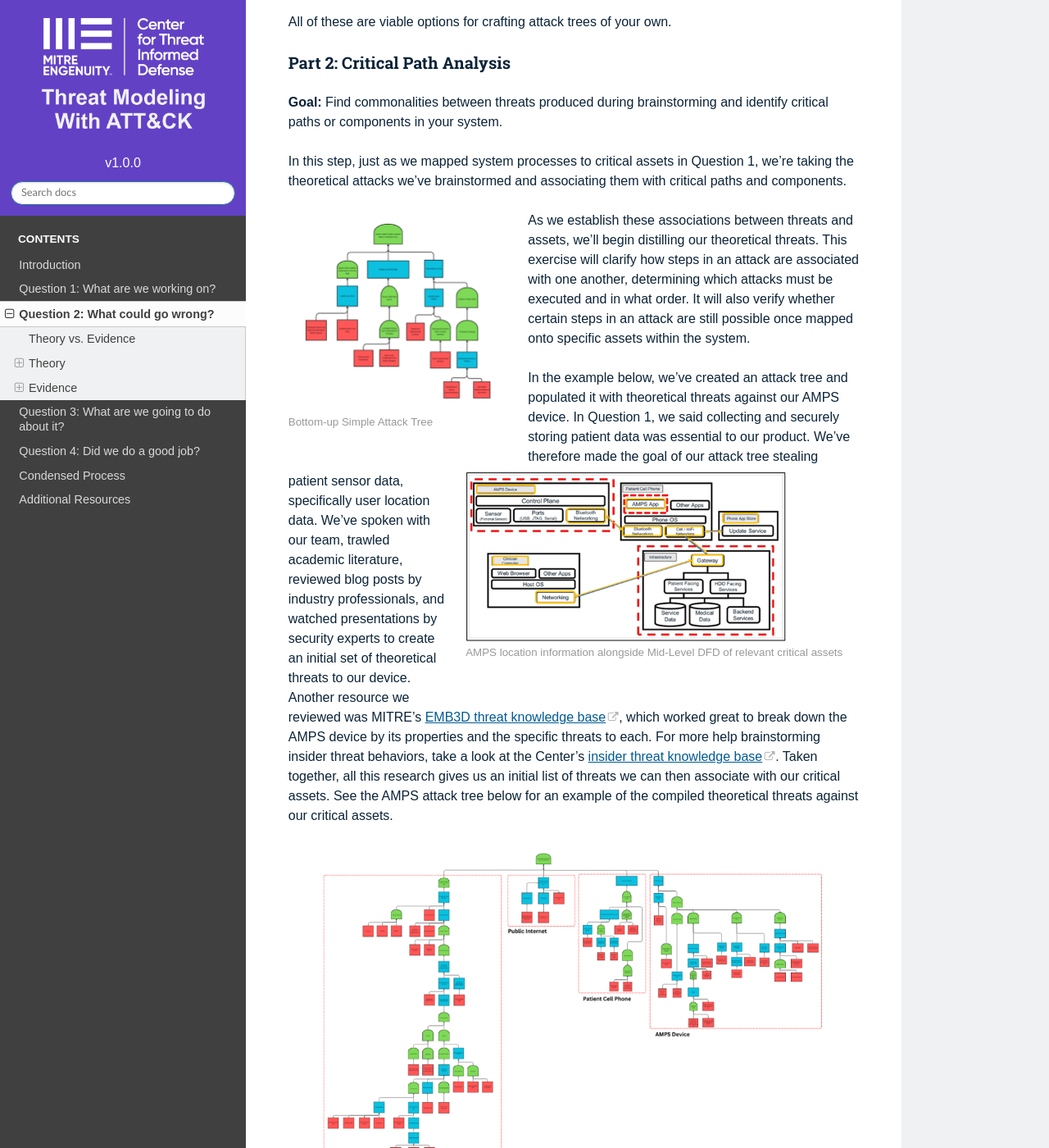
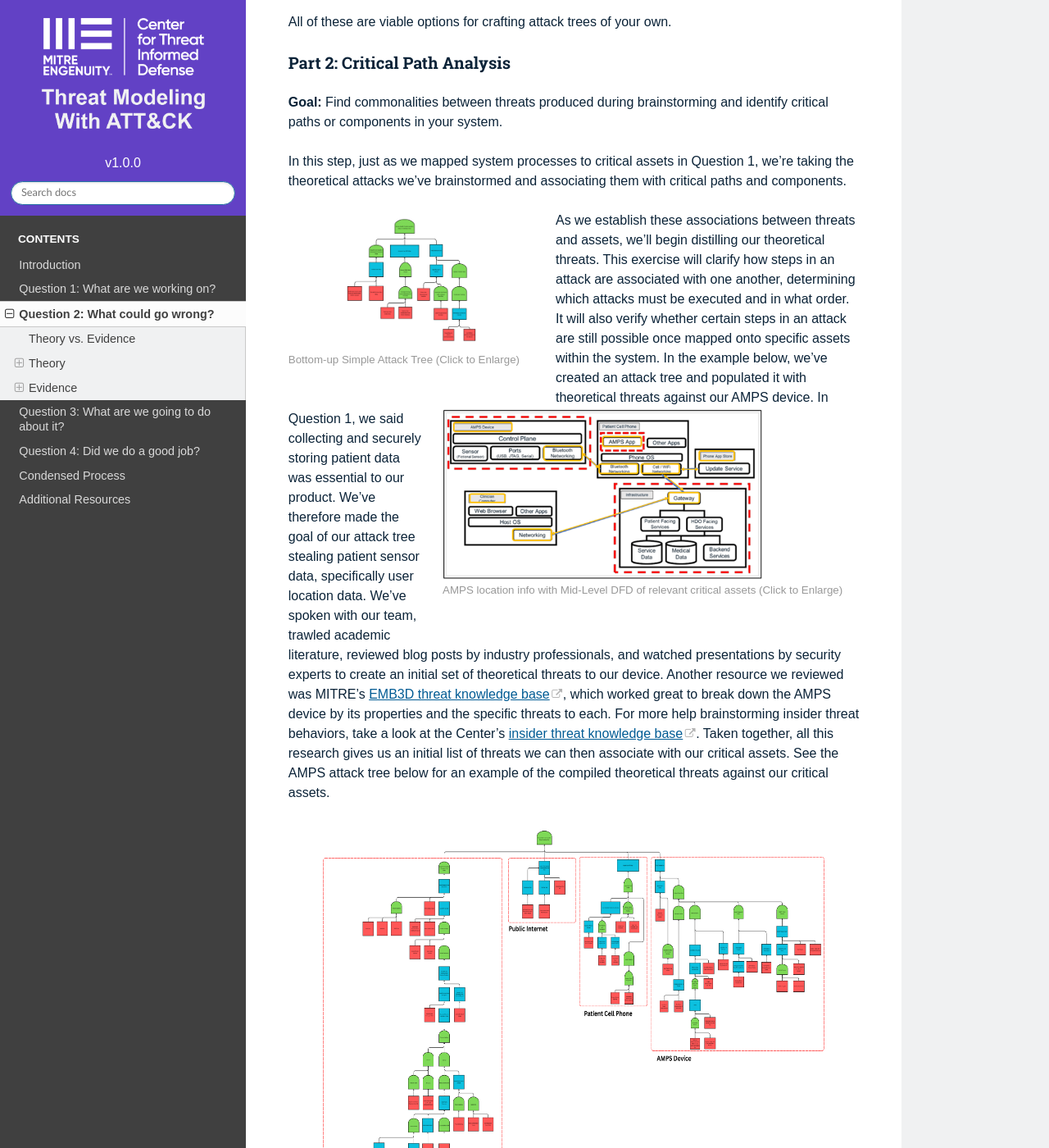
Before and after one commit to center-for-threat-informed-defense/threat-modeling-with-attack, a Sphinx documentation site: the page built from docs/question-2.rst, in a window 1280 px wide and 1400 px high, scrolled down 5016 px. Shown: the whole window at 82% size. Built offline with Sphinx 7.4.7 and the Read the Docs theme 2.0.0, drawn with Linux system fonts in a browser that asks for light colours; some of the changed text lies outside the part shown.

Commit message:
update to graphics

```diff
--- a/docs/question-2.rst
+++ b/docs/question-2.rst
@@ -109,31 +109,30 @@
 
 In this step, just as we mapped system processes to critical assets in Question 1, we’re taking the theoretical attacks we’ve brainstormed and associating them with critical paths and components.
 
-.. figure:: /_static/13.png
+.. figure:: /_static/simpletree.png
     :alt: Bottom-up Simple Attack Tree
-    :scale: 50%
+    :scale: 5%
     :align: left
 
-    Bottom-up Simple Attack Tree
+    Bottom-up Simple Attack Tree (Click to Enlarge)
 
 .. figure:: /_static/14.png
     :alt: AMPS location information alongside Mid-Level DFD of relevant critical assets
     :scale: 65%
     :align: right
 
-    AMPS location information alongside Mid-Level DFD of relevant critical assets
+    AMPS location info with Mid-Level DFD of relevant critical assets (Click to Enlarge)
 
 As we establish these associations between threats and assets, we’ll begin distilling our theoretical threats. This exercise will clarify how steps in an attack are associated with one another, determining which attacks must be executed and in what order. It will also verify whether certain steps in an attack are still possible once mapped onto specific assets within the system.
-
 In the example below, we’ve created an attack tree and populated it with theoretical threats against our AMPS device. In Question 1, we said collecting and securely storing patient data was essential to our product. We’ve therefore made the goal of our attack tree stealing patient sensor data, specifically user location data. We’ve spoken with our team, trawled academic literature, reviewed blog posts by industry professionals, and watched presentations by security experts to create an initial set of theoretical threats to our device.
 Another resource we reviewed was MITRE’s `EMB3D threat knowledge base <https://emb3d.mitre.org/properties-list/>`_, which worked great to break down the AMPS device by its properties and the specific threats to each. For more help brainstorming insider threat behaviors, take a look at the Center’s `insider threat knowledge base <https://center-for-threat-informed-defense.github.io/insider-threat-ttp-kb/introduction/>`_. Taken together, all this research gives us an initial list of threats we can then associate with our critical assets. See the AMPS attack tree below for an example of the compiled theoretical threats against our critical assets.
 
-.. figure:: /_static/15.png
+.. figure:: /_static/fulltheorytree.png
     :alt: Example AMPS attack tree mapped to our critical assets
-    :scale: 65%
+    :scale: 15%
     :align: center
 
-    Example AMPS attack tree mapped to our critical assets
+    Example AMPS attack tree mapped to our critical assets (Click to Enlarge)
 
 Part 3: Translating Attack Tree Concepts into ATT&CK TTPs
 ~~~~~~~~~~~~~~~~~~~~~~~~~~~~~~~~~~~~~~~~~~~~~~~~~~~~~~~~~
@@ -437,9 +436,9 @@
 
 This step lets us calculate the level of threat associated with specific attack vectors and TTPs. The end goal of this step is to prioritize which threats to mitigate in Question 3. Note, if you are limited on time you can skip this step and proceed directly to Question 3 with your long list of TTPs. However, conducting this scoring step might save you more time in Question 3 by enabling you to focus only on high-threat TTPs.
 
-.. figure:: /_static/26.png
+.. figure:: /_static/scoringgraphic.png
     :alt: Theory and Evidence Scoring Scale
-    :scale: 75%
+    :scale: 30%
     :align: left
 
     Theory and Evidence Scoring Scale
@@ -478,9 +477,9 @@
 
 The more factors that apply for either theory or evidence, the further you move in the table right or down, respectively. The simplest form of this analysis assigns an equal value to all factors (i.e., a weight of 1). However, you may find that some factors should be treated with more importance to suit your prioritization needs. For example, you may give TTPs associated with external system boundaries (i.e., external network connections) extra weight to prioritize developing mitigations for system entry points.
 
-.. figure:: /_static/27.png
+.. figure:: /_static/scoringplot.png
     :alt: Example TTPs Plotted on Scoring Scale
-    :scale: 80%
+    :scale: 30%
     :align: right
 
     Example TTPs Plotted on Scoring Scale
@@ -514,9 +513,9 @@
 
 On the evidence side, the above culminates in **1/5 factors** applying here, indicating **little or weak supporting evidence**. Together, the theory and evidence place this TTP toward the upper-right on the figure, which gives this TTP a medium priority under normal weighting.
 
-.. figure:: /_static/28.png
+.. figure:: /_static/scoringpriority.png
     :alt: Example TTPs on Scoring Scale Prioritized
-    :scale: 75%
+    :scale: 25%
     :align: right
 
     Example TTPs on Scoring Scale Prioritized
@@ -595,9 +594,9 @@
 It is important to note that Factors 3, 4, and 5 are all considered with restricted time windows, as allowing all instances of a TTP may lead to over-scoring based on “stale” information; i.e., a campaign that occurred two years prior, while informational, does not carry the same urgency as a campaign actively happening within the last month.
 After scoring, the TTPs can be placed on a heatmap overlay, then sorted by grouping from highest to lowest priority. The following figure illustrates the outcome of this process. Points on the heatmap with multiple listings represent TTPs that achieved the same score. Note that in this example, T1556 and T1059.001 could have their positions exchanged, depending on whether your priorities align closer to Theory or Evidence factors.
 
-.. figure:: /_static/29.png
+.. figure:: /_static/scoringplotpriority.png
     :alt: Example TTPs on Scoring Scale Prioritized by Score
-    :scale: 100%
+    :scale: 30%
     :align: center
 
     Example TTPs on Scoring Scale Prioritized by Score
```
Also changed, not shown: docs/_static/13.png (deleted), docs/_static/15.png (deleted), docs/_static/26.png (deleted), docs/_static/27.png (deleted), docs/_static/28.png (deleted), docs/_static/29.png (deleted), docs/_static/fulltheorytree.png (added), docs/_static/scoringgraphic.png (added), docs/_static/scoringplot.png (added), docs/_static/scoringplotpriority.png (added), docs/_static/scoringpriority.png (added), docs/_static/simpletree.png (added).
